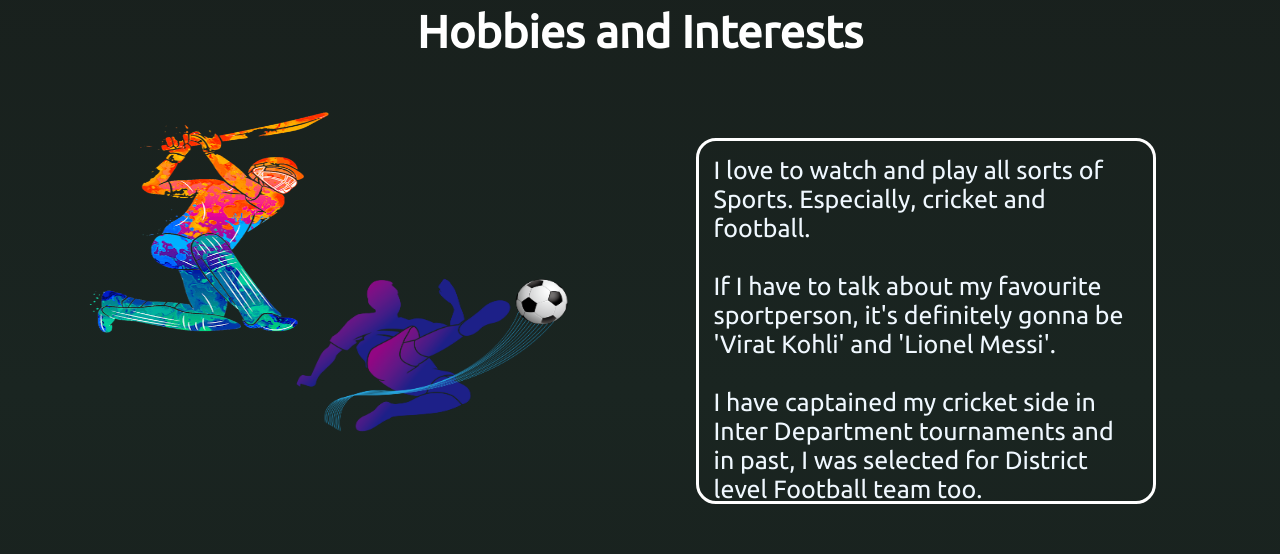
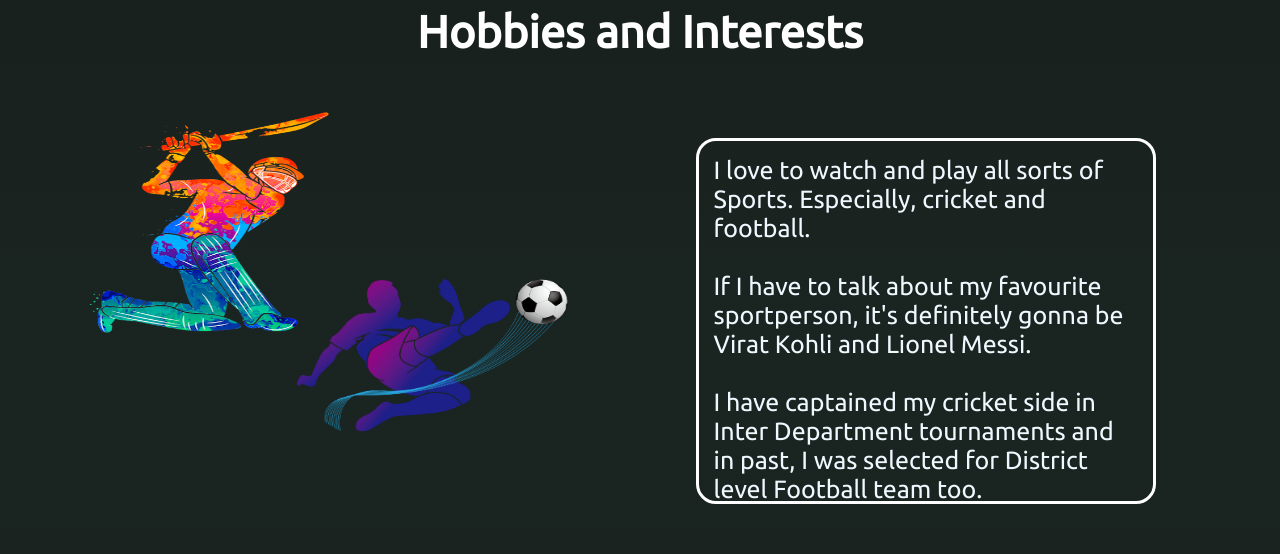
Before and after one commit to Akhileshtadake/Portfolio, a plain HTML site: page about.html in a window 1280 px wide. Shown: the part 1420-1974 px from the top of the page. Drawn offline with nearby package versions, Linux system fonts and the light colour scheme.

Commit message:
Update about.html

```diff
--- a/about.html
+++ b/about.html
@@ -80,7 +80,7 @@
             Especially, cricket and football.
             <br>
             <br>
-            If I have to talk about my favourite sportperson, it's definitely gonna be 'Virat Kohli' and 'Lionel Messi'.
+            If I have to talk about my favourite sportperson, it's definitely gonna be Virat Kohli and Lionel Messi.
             <br>
             <br>
             I have captained my cricket side in Inter Department tournaments and in past, I was selected for District level Football team too.
```
